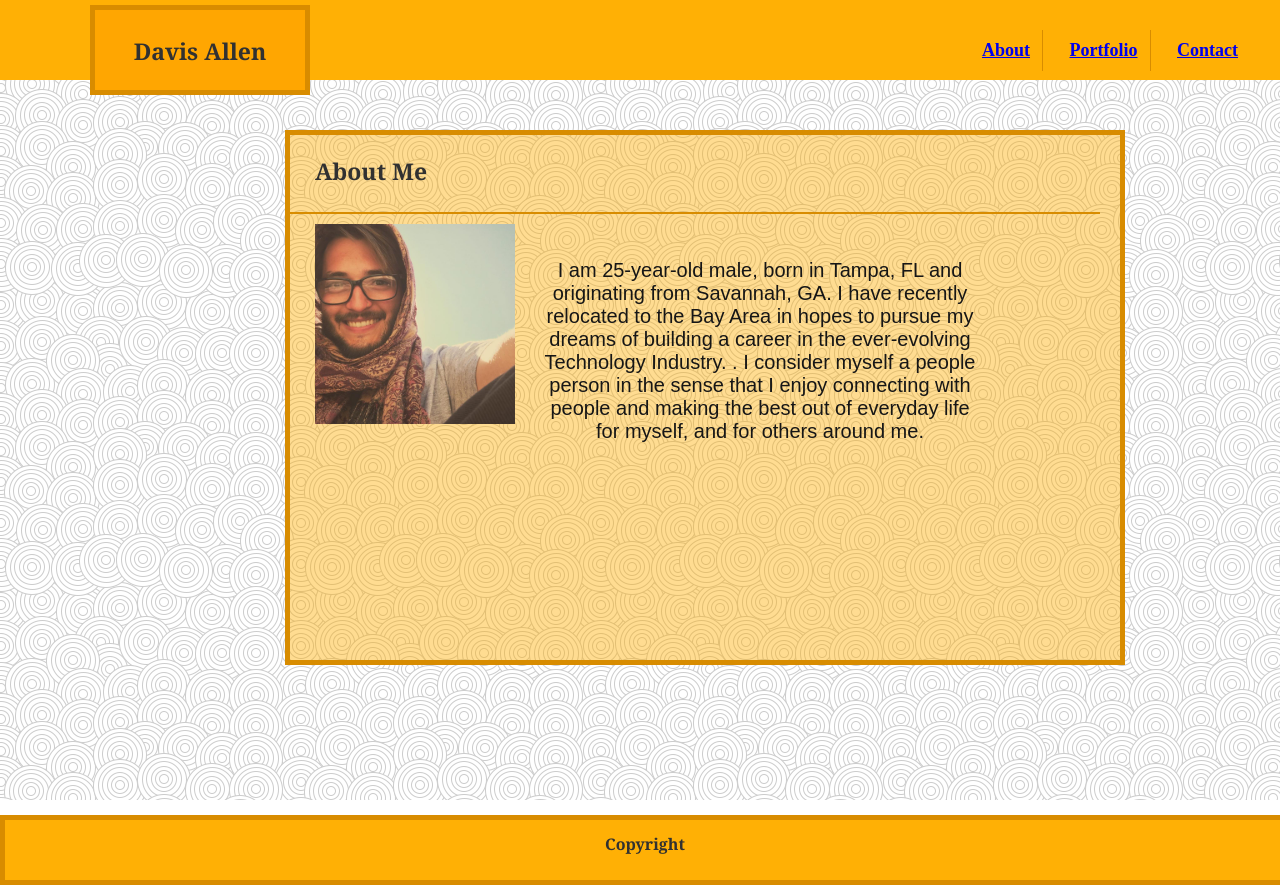
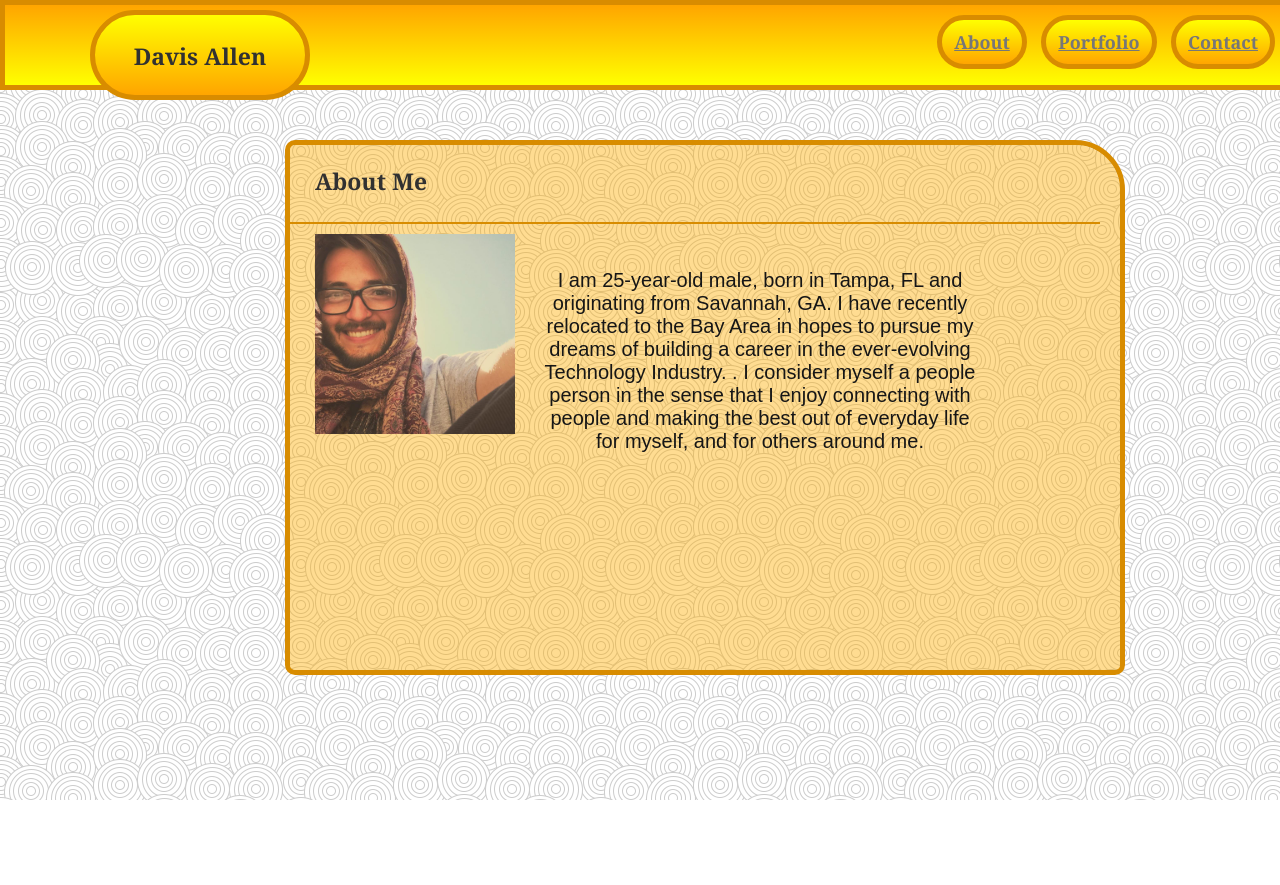
Before and after one commit to dvsalln/Basic-Portfolio, a plain HTML site: page index.html in a window 1280 px wide. After the commit the page ends 800 px from the top, so only its background shows below. Drawn offline with Linux system fonts and the light colour scheme; a script that the page names is missing.

Commit message:
added buttons and header styling

```diff
--- a/assets/css/style.css
+++ b/assets/css/style.css
@@ -4,6 +4,7 @@ body,html {
     margin: 0px;
     padding: 0px;
     height: 100%;
+    width: 100%;
 }
 
 .container {
@@ -17,7 +18,7 @@ body,html {
 }
 
 .background {
-
+    overflow: auto;
     height: 100%;
     width: 100%;
     background: url("../images/swirl.jpg");
@@ -25,21 +26,41 @@ body,html {
 
 header {
 
+    border-radius: 70px 70px 70px 70px;
     font-family: Georgia, 'Times New Roman', Times, serif;
     margin-left: 90px;
-    margin-top: 5px;
+    margin-top: 10px;
     float: left;
     height: 80px;
     width: 210px;
     color: #313131;
-    background: #ffa601;
+    background: linear-gradient(yellow, orange);
     border: 5px solid #d88c00;
+    box-shadow: 10x 10px 10px #313133;
+}
+
+.myButton {
+    font-family: Georgia, 'Times New Roman', Times, serif;
+    padding: 20px 30px;
+    font-weight: bold;
+    background: linear-gradient(yellow, orange);
+    border-radius: 70px 70px 70px 70px;
+    padding: 10px 12px;
+    border: 5px solid #d88c00;
+    display: inline-block;
+    color: #777;
+    float: static;
 
 }
 
+.myButton:hover {
+    background: #b97900;
+    border-radius: 70px 70px 70px 70px;
+}
+
 nav {
-
-    background: #ffb005;
+    box-shadow: 10x 10px 10px #3c2f00;
+    background: linear-gradient(orange, yellow);
     color: #fff;
     height: 80px;
     width: 100%;
@@ -47,6 +68,7 @@ nav {
     margin-right: 0px;
     margin-left: 0px;
     margin-bottom: 0px;
+    border: 5px solid #d88c00;
 }
 
 ul {
@@ -54,7 +76,7 @@ ul {
     text-align: right;
     list-style-type: none;
     margin: 0;
-    padding: 30px;
+    padding: 10px;
     font-size: 18px;
     word-spacing: 10px;
     color: #313131;
@@ -62,22 +84,18 @@ ul {
 }
 
 li {
+    display: inline-block;
 
-    padding: 10px 12px;
-    border-right: 1px solid #d88c00;
-    display: inline-block;
-    color: #777;
-    text-align: right;
 }
 
 li:last-child {
 
-    border-right: none;
 
 }
 
 section {
 
+    border-radius: 10px 50px 10px 10px;
     overflow: auto;
     border: 5px solid #d88c00;
     margin-right: 60px;
@@ -185,7 +203,7 @@ footer {
     border: 5px solid #d88c00;
     float: left;
     text-align: center;
-    background: #ffb005;
+    background: linear-gradient(yellow, orange);
     color: #777;
     height: 60px;
     width: 100%;
--- a/index.html
+++ b/index.html
@@ -22,12 +22,9 @@
 <!--NAVIGATION BAR-->
     <nav>
     <ul>
-     <li><a href="../Basic-Portfolio/index.html"><strong> About </strong></a></li>
-
-     <li><a href="../Basic-Portfolio/portfolio.html"><strong> Portfolio </strong></a></li>
-
-     <li><a href="../Basic-Portfolio/contact.html"><strong> Contact </strong></a></li>
-
+     <li><a class="myButton" id="btn1" href="../Basic-Portfolio/index.html">About</a></li>
+     <li><a class="myButton" id="btn2" href="../Basic-Portfolio/portfolio.html">Portfolio</a></li>
+     <li><a class="myButton" id="btn3" href="../Basic-Portfolio/contact.html">Contact</a></li>
      </ul>
     </nav>
 
```
Also changed, not shown: contact.html (+6 -8 lines), portfolio.html (+7 -13 lines).
